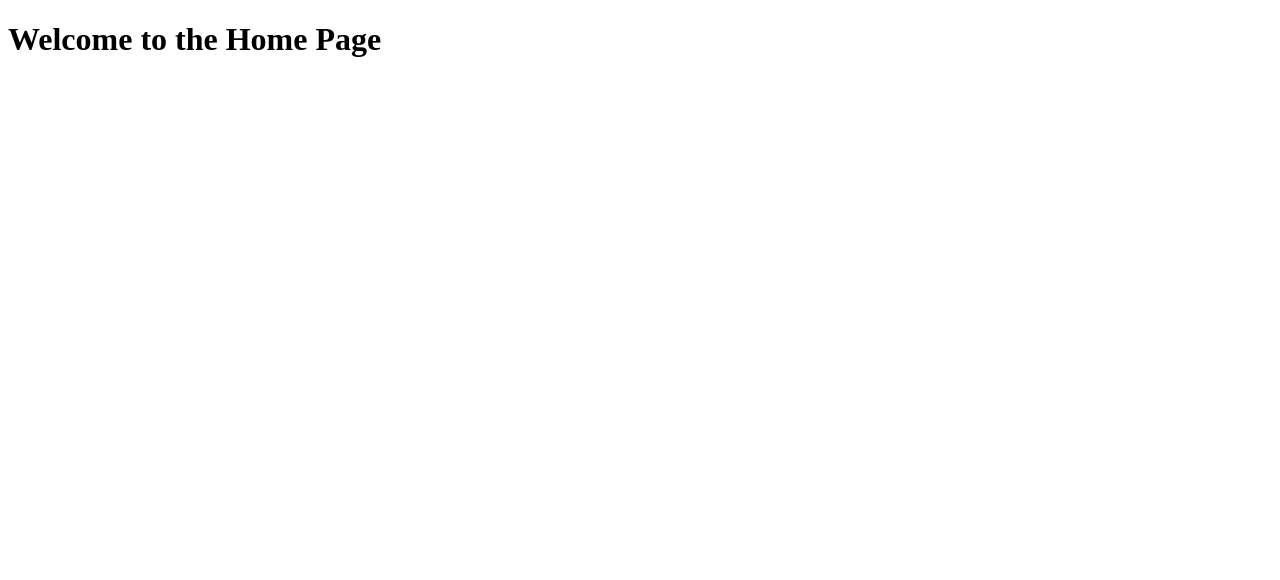
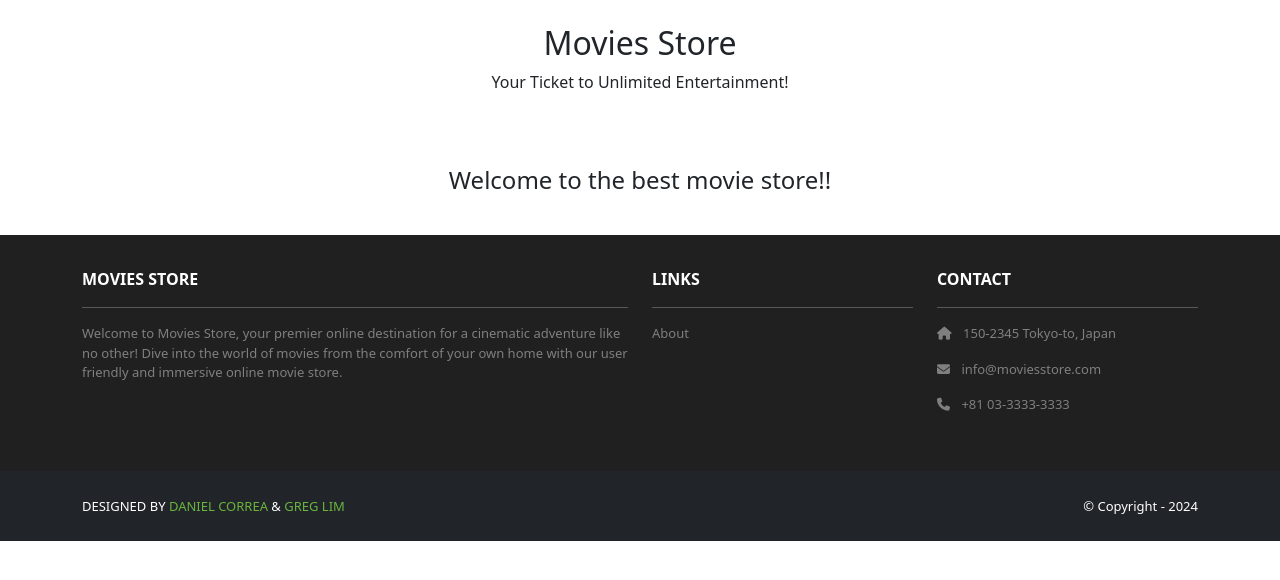
Before and after one commit to oladiiposaheed/Building-Movie-Store-Software-Application-with-Django, a Django app: template home/templates/home/index.html in a window 1280 px wide. Shown: the top 580 px of the page. Run offline with Django 5.2, Linux system fonts and the light colour scheme; the template is opened without the code that fills it: most values are stand-ins (such as "Sample title", 1, 10 or a date in 2020); some libraries are stand-ins or nearby versions.

Commit message:
Add base HTML template and background image for the Movies Store project
- Created a new base.html template with Bootstrap and Font Awesome integration.
- Added a footer section with contact information and links.
- Included a background image for the project.

```diff
--- a/home/templates/home/index.html
+++ b/home/templates/home/index.html
@@ -1,11 +1,24 @@
-<!DOCTYPE html>
-<html lang="en">
-<head>
-    <meta charset="UTF-8">
-    <meta name="viewport" content="width=device-width, initial-scale=1.0">
-    <title>Home page</title>
-</head>
-<body>
-    <h1>Welcome to the Home Page</h1>
-</body>
-</html>
+{% extends 'base.html' %}
+
+{% block content %}
+
+<header class="masthead bg-index text-blue text-center py-4">
+
+    <div class="container">
+        <h2>Movies Store</h2>
+        <p>Your Ticket to Unlimited Entertainment!</p>
+    </div>
+
+</header>
+
+<div class="p-3">
+    <div class="container">
+        <div class="row mt-3">
+            <div class="col mx-auto text-center mb-3">
+                 <h4>Welcome to the best movie store!!</h4>
+            </div>
+        </div>
+    </div>
+</div>
+
+{% endblock content %}
--- /dev/null
+++ b/static/css/style.css
@@ -0,0 +1,33 @@
+.bg-index {
+    background-color: url("/static/img/background.jpg") no-repeat fixed;
+    background-size: 100% auto;
+}
+
+.ms-footer {
+    background-color: #202020;
+
+}
+
+
+.ms-footer p {
+    color: #7f7f7f;
+    font-size: 13px;
+}
+
+.ms-footer a:hover {
+    color: #6ab43e;
+    text-decoration: none;
+}
+
+.ms-footer-bottom span {
+    font-size: 13px;
+    line-height: 38px;
+}
+
+ .ms-footer-bottom a {
+  color: #6ab43e;
+  text-decoration: none;
+ }
+ .ms-footer-bottom a:hover {
+  color: #fff;
+ }
--- /dev/null
+++ b/templates/base.html
@@ -0,0 +1,91 @@
+<!DOCTYPE html>
+<html lang="en">
+{% load static %}
+<head>
+    <meta charset="UTF-8">
+    <meta name="viewport" content="width=device-width, initial-scale=1.0">
+    <title>{{ template_data.title }}</title>
+    <link href="https://cdn.jsdelivr.net/npm/bootstrap@5.3.3/dist/css/bootstrap.min.css" rel="stylesheet"crossorigin="anonymous">
+    <link rel="stylesheet" href="https://cdnjs.cloudflare.com/ajax/libs/font-awesome/6.1.1/css/all.min.css">
+    <link href="https://fonts.googleapis.com/css2?family=Poppins:wght@300;400;500;600;700&display=swap" rel="stylesheet">
+    <link rel="stylesheet" type="text/css" href="{% static 'css/style.css' %}">
+    <script src="https://cdn.jsdelivr.net/npm/bootstrap@5.3.3/dist/32Designing a Base Templatejs/bootstrap.bundle.min.js"crossorigin="anonymous">
+    </script>
+
+</head>
+<body>
+     <!-- Header -->
+    <!-- Header -->
+
+    <div>
+        {% block content %}
+
+        {% endblock content %}
+    </div>
+
+
+    <!-- Footer -->
+
+     <!-- Footer -->
+    <section class="p-3 ms-footer d-none d-md-block">
+      <div class="container">
+        <div class="row mt-3 text-white">
+          <div class="col-md-6 col-lg-6 col-xl-6
+               mx-auto mb-4">
+            <b>MOVIES STORE</b>
+            <hr />
+            <p>
+              Welcome to Movies Store, your premier online
+              destination for a cinematic adventure like no
+              other! Dive into the world of movies from the
+              comfort of your own home with our user
+              friendly and immersive online movie store.
+            </p>
+          </div>
+          <div class="col-md-3 col-lg-3 col-xl-3
+               mx-auto mb-4">
+            <b>LINKS</b>
+            <hr />
+            <p><a class="nav-link"
+              href="{% url 'home.about' %}">
+              About
+            </a></p>
+          </div>
+          <div class="col-md-3 col-lg-3 col-xl-3 mx-auto
+               mb-4">
+            <b>CONTACT</b>
+            <hr />
+            <p><i class="fas fa-home me-2"></i>
+              150-2345 Tokyo-to, Japan
+             </p>
+            <p><i class="fas fa-envelope me-2"></i>
+              info@moviesstore.com
+            </p>
+            <p><i class="fas fa-phone me-2"></i>
+              +81 03-3333-3333
+            </p>
+          </div>
+        </div>
+      </div>
+    </section>
+    <section class="p-3 ms-footer-bottom bg-dark">
+      <div class="container d-flex
+           justify-content-between">
+        <div class="me-5 text-white">
+          <span>DESIGNED BY
+            <a href="https://www.x.com/danielgarax"
+            target="_blank">DANIEL CORREA</a> &
+            <a href="https://www.x.com/greglim81"
+            target="_blank">GREG LIM</a>
+          </span>
+        </div>
+        <div class="text-white">
+          <span>© Copyright - 2024</span>
+        </div>
+      </div>
+    </section
+
+    <!-- Footer -->
+
+</body>
+</html>
```
Also changed, not shown: moviestore/settings.py (+7 -1 lines), static/img/background.jpg (added), static/img/background.webp (added), static/img/background_img.jpg (added).
